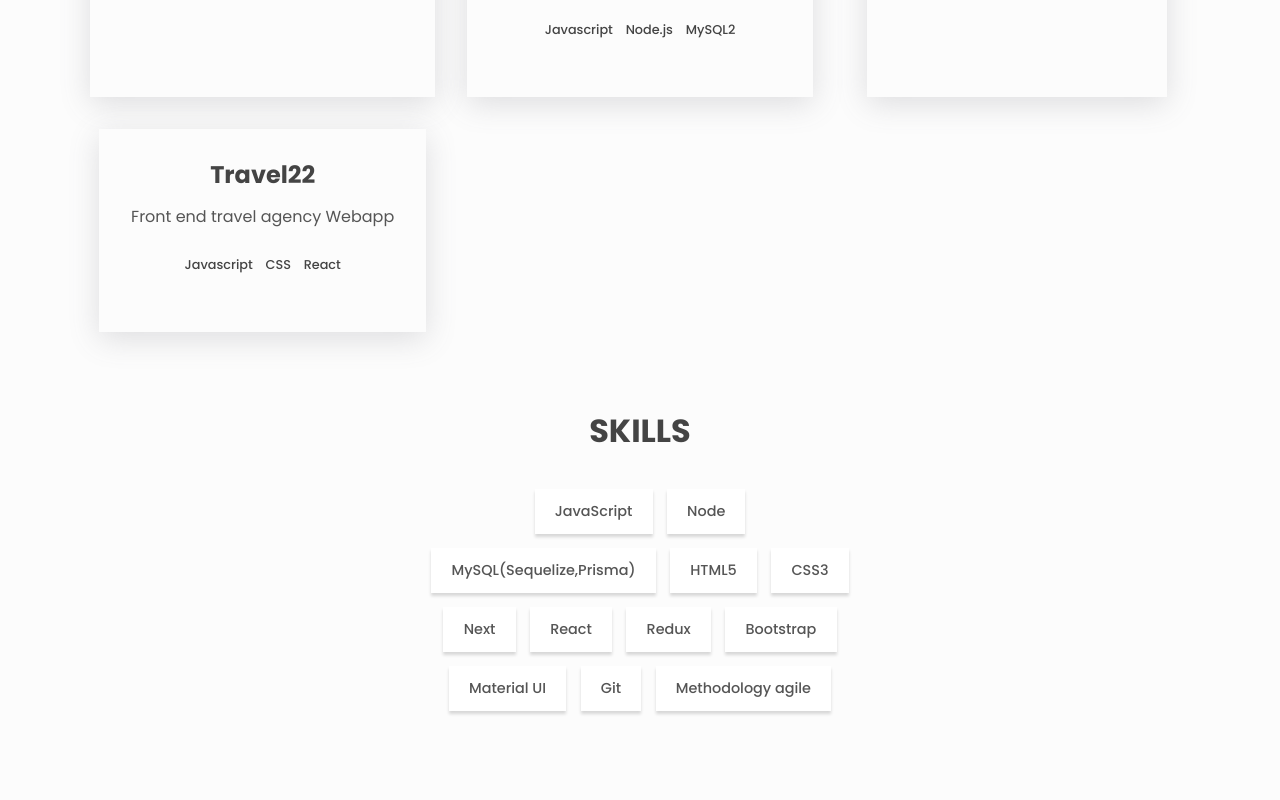
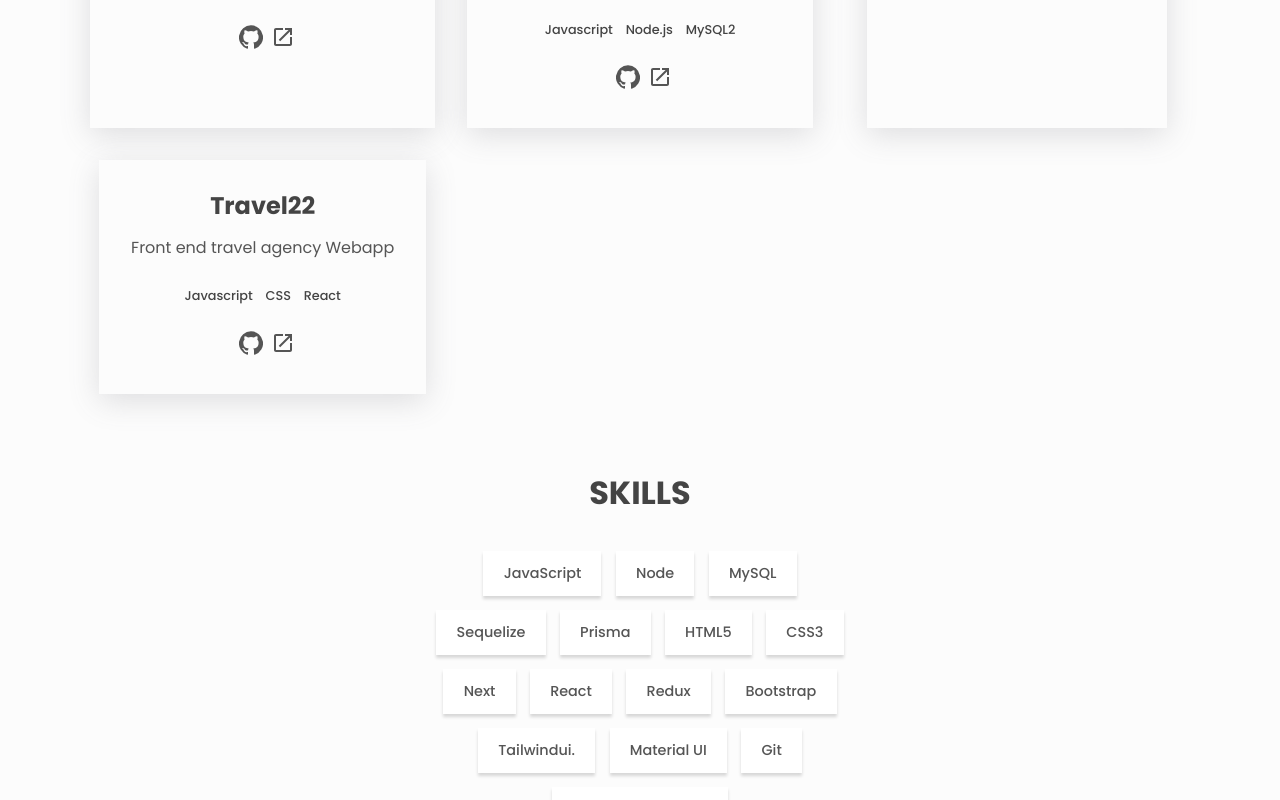
Before and after one commit to gabikohen/Portfolio, a React (Create React App) app: page / in a window 1280 px wide. Shown: the part 880-1680 px from the top of the page. Built offline with nearby package versions, Linux system fonts and the light colour scheme.

Commit message:
cambiando proyects

```diff
--- a/src/components/ProjectContainer/ProjectContainer.js
+++ b/src/components/ProjectContainer/ProjectContainer.js
@@ -18,9 +18,9 @@ const ProjectContainer = ({ project }) => (
       </ul>
     )}
 
-    {project.sourceCode1 && (
+    {project.sourceCode && (
       <a
-        href={project.sourceCode1}
+        href={project.sourceCode}
         aria-label='source code'
         className='link link--icon'
       >
@@ -28,19 +28,10 @@ const ProjectContainer = ({ project }) => (
       </a>
     )}
 
-{project.sourceCode2 && (
+
+    {project.livePreview && (
       <a
-        href={project.sourceCode2}
-        aria-label='source code'
-        className='link link--icon'
-      >
-        <GitHubIcon />
-      </a>
-    )}
-
-    {project.livePreview1 && (
-      <a
-        href={project.livePreview1}
+        href={project.livePreview}
         aria-label='live preview'
         className='link link--icon'
       >
@@ -48,15 +39,7 @@ const ProjectContainer = ({ project }) => (
       </a>
     )}
 
-   {project.livePreview2 && (
-      <a
-        href={project.livePreview2}
-        aria-label='live preview'
-        className='link link--icon'
-      >
-        <LaunchIcon />
-      </a>
-    )}
+
   </div>
 )
 
--- a/src/portfolio.js
+++ b/src/portfolio.js
@@ -60,13 +60,16 @@ const skills = [
 
   'JavaScript',
   'Node',
-  'MySQL(Sequelize,Prisma)',
+  'MySQL',
+  'Sequelize',
+  'Prisma',
   'HTML5',
   'CSS3',
   'Next',
   'React',
   'Redux',
   'Bootstrap',
+  'Tailwindui.',
   'Material UI',
   'Git',
   'Methodology agile'
```
